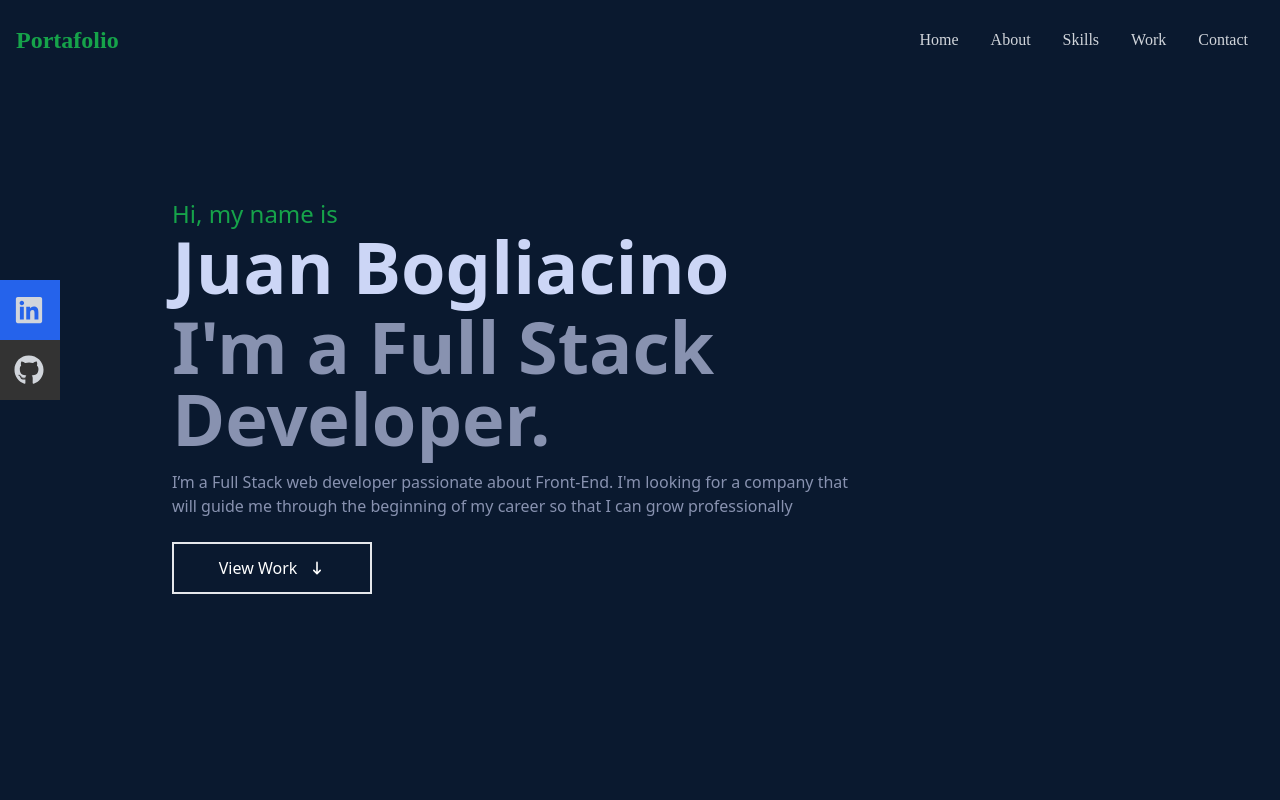
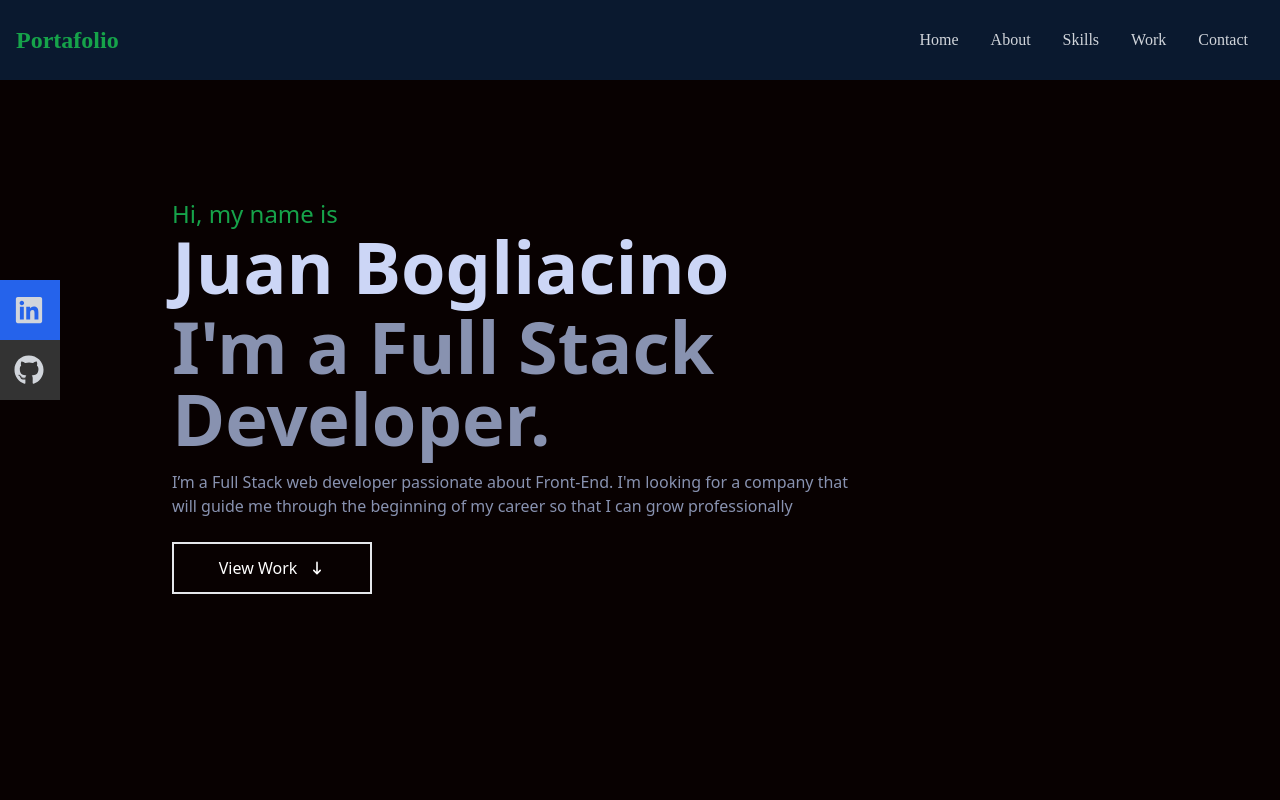
Before and after one commit to JuanBogliacino/portafolio, a React (Vite) app: page / in a window 1280 px wide. Shown: the top 800 px of the page. Built offline with nearby package versions, Linux system fonts and the light colour scheme; a web font is replaced by a local one.

Commit message:
background prueba

```diff
--- a/src/index.css
+++ b/src/index.css
@@ -10,8 +10,10 @@
 }
 
 body {
-    background-color: #0a192f;
+    background-color: #080101;
 }
+
+/* #0a192f */
 
 .font-tektur {
     font-family: 'Tektur', cursive;
```
